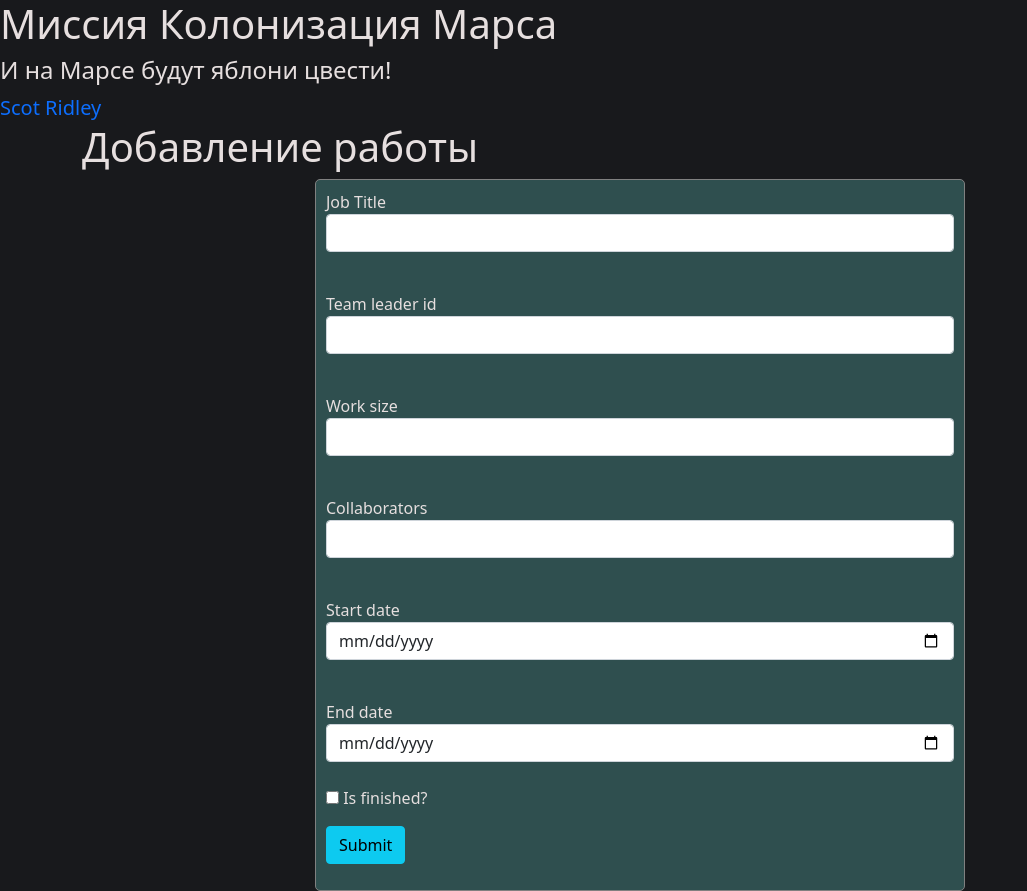
After one commit to PhantomFromNewFolsom/Sql-FLASK, a Flask app: page /add_job in a window 1280 px wide. The commit adds this page. Shown: the whole page, without its empty margins (0-1027 px from the left). Run offline with Flask 3, Linux system fonts and the light colour scheme; a user stored in the database is signed in.

Commit message:
Решение всей классной работы [WEB. Flask-sqlalchemy]

```diff
--- a/data/__all_models.py
+++ b/data/__all_models.py
@@ -1,2 +1,3 @@
 from . import users
 from . import jobs
+from . import departments
--- /dev/null
+++ b/forms/add_job.py
@@ -0,0 +1,14 @@
+from flask_wtf import FlaskForm
+from wtforms import StringField, IntegerField, SubmitField, DateField, BooleanField
+from wtforms.validators import DataRequired
+
+
+class JobForm(FlaskForm):
+    team_leader = StringField('Team leader id', validators=[DataRequired()])
+    job = StringField("Job Title", validators=[DataRequired()])
+    work_size = IntegerField('Work size', validators=[DataRequired()])
+    collaborators = StringField('Collaborators', validators=[DataRequired()])
+    start_date = DateField('Start date', validators=[DataRequired()])
+    end_date = DateField('End date', validators=[DataRequired()])
+    is_finished = BooleanField('Is finished?')
+    submit = SubmitField('Submit')
--- a/repr.py
+++ b/repr.py
@@ -1,31 +1,34 @@
-from flask import Flask, render_template, request, redirect
-from flask_wtf import FlaskForm
-from wtforms import StringField, PasswordField, IntegerField, SubmitField, EmailField
-from wtforms.validators import DataRequired
-
+from flask import Flask, render_template, redirect
+from data import db_session
 from data.db_session import global_init, create_session
 from data.jobs import Job
-from main import add_user
+from data.users import User
 
+from flask_login import LoginManager, login_user, logout_user, login_required
 
-class LoginForm(FlaskForm):
-    login = StringField('Login', validators=[DataRequired()])
-    password = PasswordField('Password', validators=[DataRequired()])
-    second_password = PasswordField('Repeat password', validators=[DataRequired()])
-    surname = StringField('Surname', validators=[DataRequired()])
-    name = StringField('Name', validators=[DataRequired()])
-    age = IntegerField('Age', validators=[DataRequired()])
-    position = StringField('Position', validators=[DataRequired()])
-    speciality = StringField('Speciality', validators=[DataRequired()])
-    address = StringField('Address', validators=[DataRequired()])
-    email = EmailField('Email', validators=[DataRequired()])
-    submit = SubmitField('Submit')
-
+from forms.add_job import JobForm
+from forms.login import LoginForm
+from forms.reg import RegisterForm
 
 app = Flask(__name__)
 app.config['SECRET_KEY'] = 'yandexlyceum_secret_key'
+login_manager = LoginManager()
+login_manager.init_app(app)
 
 global_init(f'db/blogs.db')
+
+
+@login_manager.user_loader
+def load_user(user_id):
+    db_sess = db_session.create_session()
+    return db_sess.query(User).get(user_id)
+
+
+@app.route('/logout')
+@login_required
+def logout():
+    logout_user()
+    return redirect("/")
 
 
 @app.route('/table')
@@ -42,14 +45,81 @@ def success():
     return '''<h1>Успех!</h1>'''
 
 
+@app.route('/register', methods=['GET', 'POST'])
+def reqister():
+    form = RegisterForm()
+    if form.validate_on_submit():
+        if form.password.data != form.second_password.data:
+            return render_template('form.html', title='Регистрация',
+                                   form=form,
+                                   message="Пароли не совпадают")
+        db_sess = db_session.create_session()
+        if db_sess.query(User).filter(User.email == form.email.data).first():
+            return render_template('form.html', title='Регистрация',
+                                   form=form,
+                                   message="Такой пользователь уже есть")
+        user = User(
+            name=form.name.data,
+            surname=form.surname.data,
+            age=form.age.data,
+            position=form.position.data,
+            speciality=form.speciality.data,
+            address=form.address.data,
+            email=form.email.data,
+        )
+        user.set_password(form.password.data)
+        db_sess.add(user)
+        db_sess.commit()
+        login_user(user)
+        return redirect('/')
+    return render_template('form.html', title='Регистрация', form=form)
+
+
 @app.route('/login', methods=['GET', 'POST'])
 def login():
     form = LoginForm()
     if form.validate_on_submit():
-        add_user(request.form['name'], request.form['surname'], int(request.form['age']), request.form['position'],
-                 request.form['speciality'], request.form['address'], request.form['email'])
-        return redirect('/success')
-    return render_template('form.html', title='Авторизация', form=form)
+        db_sess = db_session.create_session()
+        user = db_sess.query(User).filter(User.email == form.email.data).first()
+        if user and user.check_password(form.password.data):
+            login_user(user, remember=form.remember_me.data)
+            return redirect("/")
+        return render_template('login.html',
+                               message="Неправильный логин или пароль",
+                               form=form)
+    return render_template('login.html', title='Авторизация', form=form)
+
+
+@app.route('/add_job', methods=['GET', 'POST'])
+@login_required
+def add_job():
+    form = JobForm()
+    print(form.validate_on_submit())
+    if form.validate_on_submit():
+        db_sess = db_session.create_session()
+        job = Job(
+            team_leader=form.team_leader.data,
+            job=form.job.data,
+            work_size=form.work_size.data,
+            collaborators=form.collaborators.data,
+            start_date=form.start_date.data,
+            end_date=form.end_date.data,
+            is_finished=form.is_finished.data
+        )
+        db_sess.add(job)
+        db_sess.commit()
+        return redirect('/')
+    return render_template('add_job.html', form=form)
+
+
+@app.route('/index')
+@app.route('/')
+def index():
+    db_sess = create_session()
+    lst = []
+    for job in db_sess.query(Job).all():
+        lst.append(job)
+    return render_template('home.html', title='Милый дом', list=lst)
 
 
 if __name__ == '__main__':
--- a/static/css/form.css
+++ b/static/css/form.css
@@ -1,7 +1,7 @@
 form.login_form {
     margin-left: auto;
     margin-right: auto;
-    background-color: #ffe5b4;
+    background-color: #2F4F4F;
     border: 1px solid gray;
     border-radius: 5px;
     padding: 10px;
--- /dev/null
+++ b/templates/add_job.html
@@ -0,0 +1,63 @@
+{% extends "base.html" %}
+
+{% block hed %}
+<link rel="stylesheet" href="/static/css/form.css">
+<link rel="stylesheet" href="/static/css/table.css">
+{% endblock %}
+
+{% block content %}
+<h1>Добавление работы</h1>
+<form class="login_form" action="" method="post" novalidate>
+    {{ form.hidden_tag() }}
+    {{ form.job.label }}<br>
+        {{ form.job(class="form-control") }}<br>
+        {% for error in form.job.errors %}
+        <div class="alert alert-danger" role="alert">
+            {{ error }}
+        </div>
+        {% endfor %}
+    <p></p>
+    {{ form.team_leader.label }}<br>
+        {{ form.team_leader(class="form-control") }}<br>
+        {% for error in form.team_leader.errors %}
+        <div class="alert alert-danger" role="alert">
+            {{ error }}
+        </div>
+        {% endfor %}
+    <p></p>
+    {{ form.work_size.label }}<br>
+        {{ form.work_size(class="form-control") }}<br>
+        {% for error in form.work_size.errors %}
+        <div class="alert alert-danger" role="alert">
+            {{ error }}
+        </div>
+        {% endfor %}
+    <p></p>
+    {{ form.collaborators.label }}<br>
+        {{ form.collaborators(class="form-control") }}<br>
+        {% for error in form.collaborators.errors %}
+        <div class="alert alert-danger" role="alert">
+            {{ error }}
+        </div>
+        {% endfor %}
+    <p></p>
+    {{ form.start_date.label }}<br>
+        {{ form.start_date(class="form-control") }}<br>
+        {% for error in form.start_date.errors %}
+        <div class="alert alert-danger" role="alert">
+            {{ error }}
+        </div>
+        {% endfor %}
+    <p></p>
+    {{ form.end_date.label }}<br>
+        {{ form.end_date(class="form-control") }}<br>
+        {% for error in form.end_date.errors %}
+        <div class="alert alert-danger" role="alert">
+            {{ error }}
+        </div>
+        {% endfor %}
+    <p>{{ form.is_finished() }} {{ form.is_finished.label }}</p>
+    <p>{{ form.submit(type="submit", class="btn btn-info") }}</p>
+    {{ message }}
+</form>
+{% endblock %}
--- a/templates/base.html
+++ b/templates/base.html
@@ -13,6 +13,15 @@
     <body>
     <h1>Миссия Колонизация Марса</h1>
     <h4>И на Марсе будут яблони цвести!</h4>
+    {% block navigate %}{% endblock %}
+    {% if current_user.is_authenticated %}
+    <a class="navbar-brand" href="/logout">{{ current_user.name + " " + current_user.surname }}</a>
+{% else %}
+    <p>
+        <a class="btn btn-primary " href="/register">Зарегистрироваться</a>
+        <a class="btn btn-success" href="/login">Войти</a>
+    </p>
+{% endif %}
     <main role="main" class="container">
     {% block content %}{% endblock %}
     </main>
--- a/templates/form.html
+++ b/templates/form.html
@@ -2,10 +2,11 @@
 
 {% block hed %}
 <link rel="stylesheet" href="/static/css/form.css">
+<link rel="stylesheet" href="/static/css/table.css">
 {% endblock %}
 
 {% block content %}
-<h1>Авторизация</h1>
+<h1>Регистрация</h1>
 <form class="login_form" action="" method="post" novalidate>
     {{ form.hidden_tag() }}
     {{ form.login.label }}<br>
@@ -98,6 +99,7 @@
         {{ error }}
     </div>
     {% endfor %}
-    <p>{{ form.submit(type="submit", class="btn btn-primary") }}</p>
+    <p>{{ form.submit(type="submit", class="btn btn-info") }}</p>
+    {{ message }}
 </form>
 {% endblock %}
```
Also changed, not shown: data/departments.py (added, +21 -0 lines), data/users.py (+17 -7 lines), forms/login.py (added, +11 -0 lines), forms/reg.py (added, +17 -0 lines), main.py (+14 -1 lines), q1.py (+16 -6 lines), templates/home.html (added, +58 -0 lines), templates/login.html (added, +29 -0 lines), db/blogs.db.
